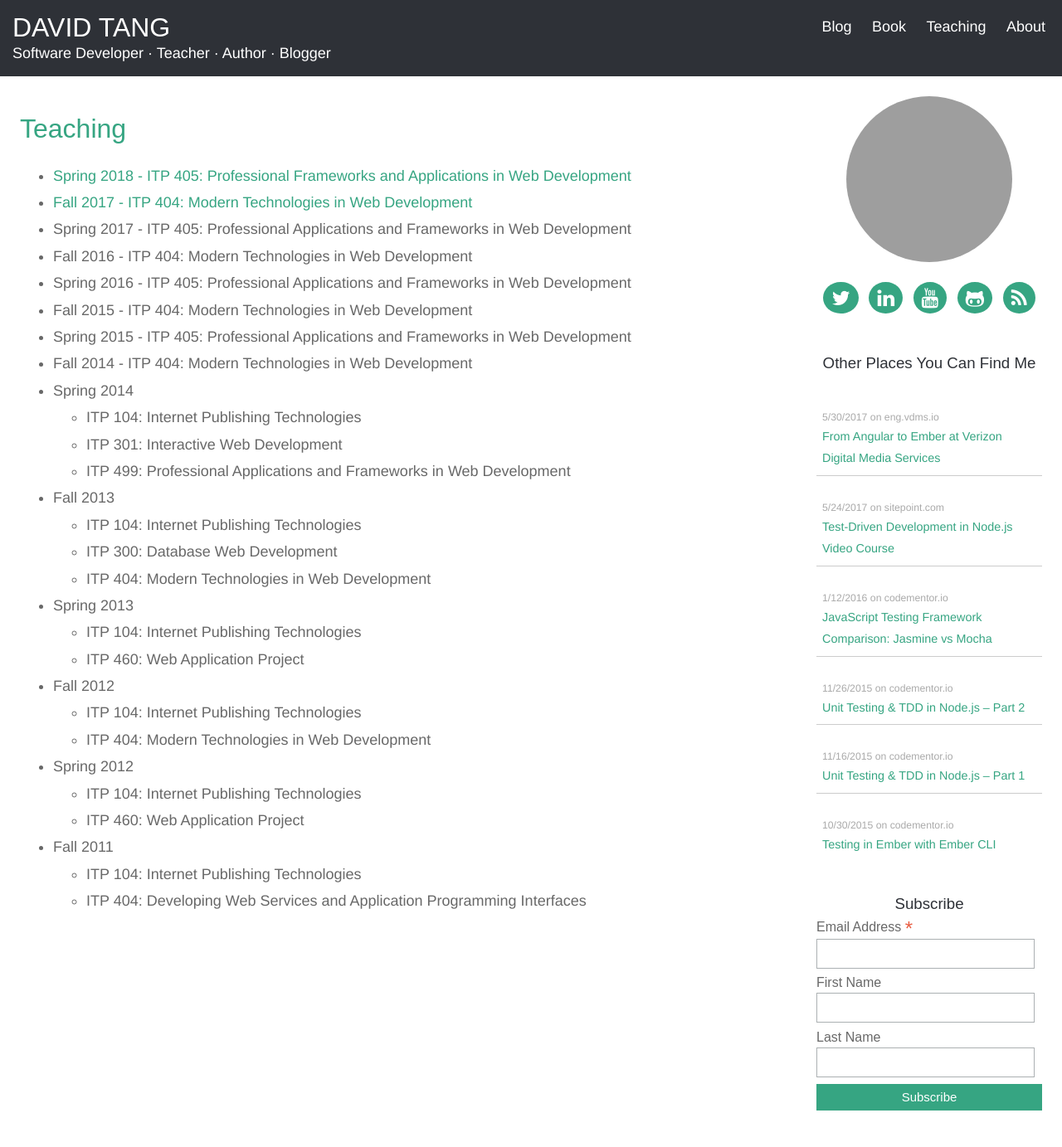
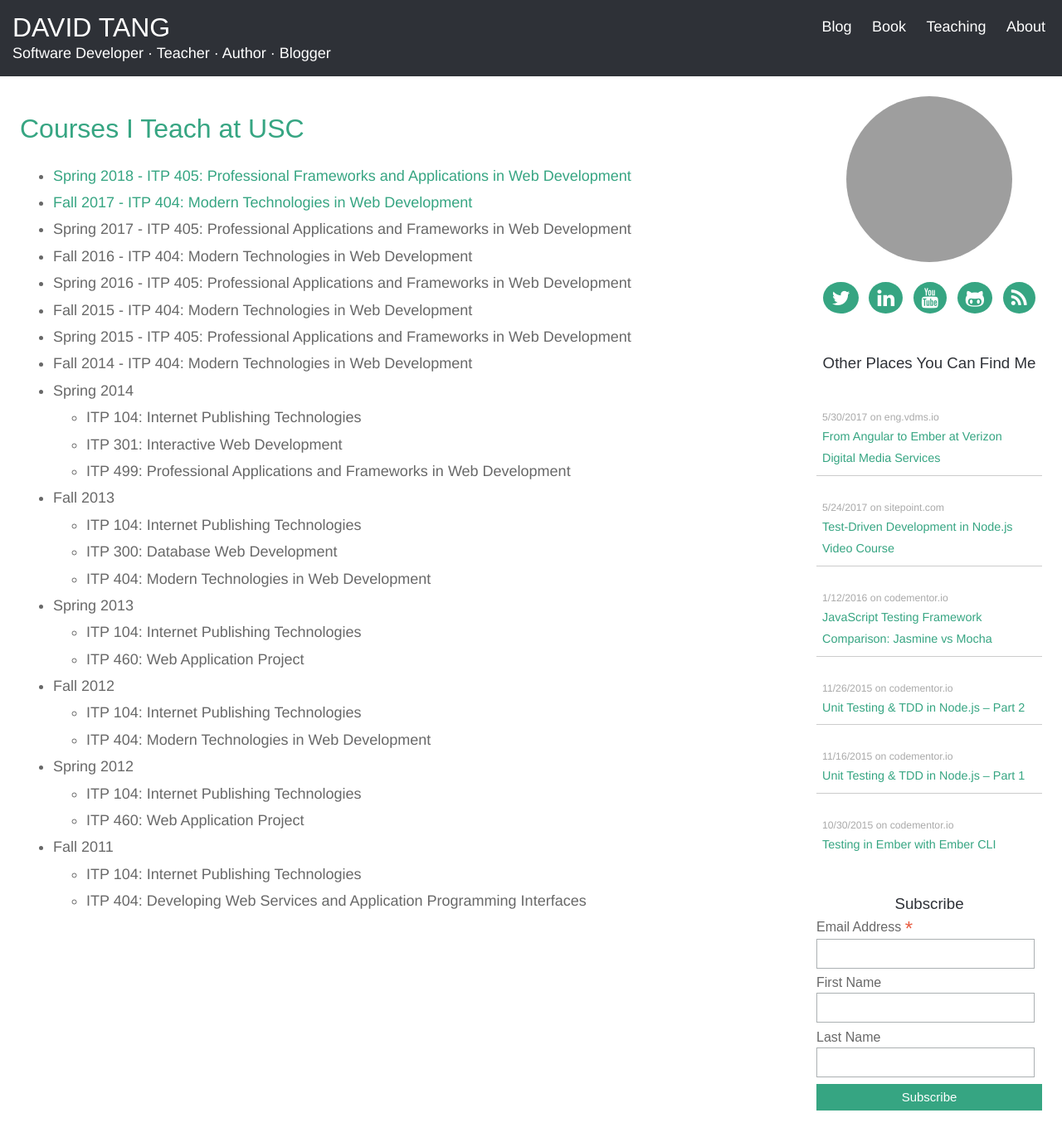
Before and after one commit to iamdtang/skaterdav85.github.io, a Jekyll site: the page built from teaching.md, in a window 1280 px wide. Shown: the whole page at 83% size. Built offline with Jekyll 4.4.1, drawn with Linux system fonts in a browser that asks for light colours; nearby versions of some CDN libraries; grey boxes are pictures that could not be loaded.

Commit message:
change teaching page title

```diff
--- a/teaching.md
+++ b/teaching.md
@@ -3,7 +3,7 @@ layout: default
 title: Teaching
 permalink: teaching
 ---
-# Teaching
+# Courses I Teach at USC
 
 *   [Spring 2018 - ITP 405: Professional Frameworks and Applications in Web Development](/itp-405/spring-2018)
 *   [Fall 2017 - ITP 404: Modern Technologies in Web Development](/itp-404/fall-2017)
```
